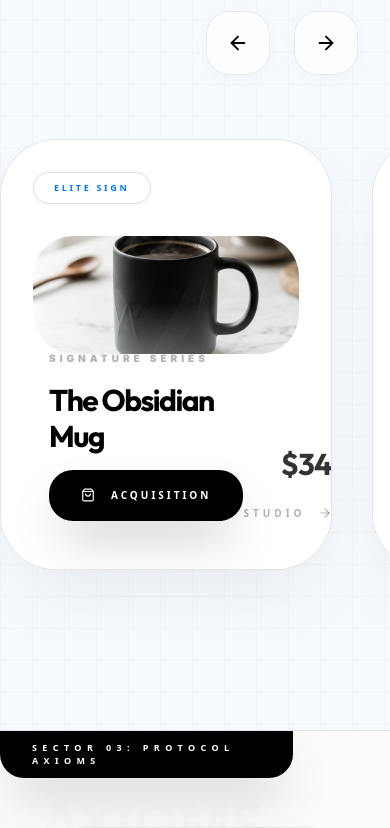
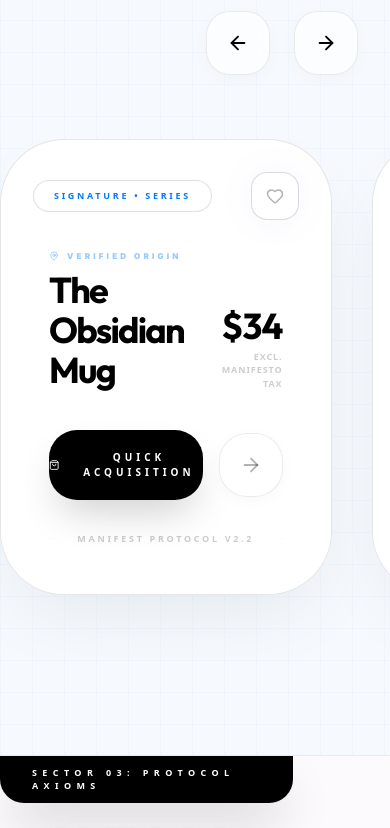
Before and after one commit to PavanKumar-HQ/Porul, a Next.js app: page / in a window 390 px wide. Shown: the part 4520-5348 px from the top of the page. Built offline with nearby package versions, Linux system fonts and the light colour scheme.

Commit message:
feat: expand product collection to 8 artifacts and improvise card architecture with technical spec reveals

```diff
--- a/src/components/sections/ProductShowcase.tsx
+++ b/src/components/sections/ProductShowcase.tsx
@@ -1,7 +1,7 @@
 "use client";
 
 import { motion, useScroll, useTransform } from "framer-motion";
-import { ArrowLeft, ArrowRight, Sparkles, Wand2, ShoppingBag, Eye, Heart, Star, ShieldCheck, Crown } from "lucide-react";
+import { ArrowLeft, ArrowRight, Sparkles, Wand2, ShoppingBag, Eye, Heart, Star, ShieldCheck, Crown, Cpu, MapPin } from "lucide-react";
 import Link from "next/link";
 import { products } from "@/data/products";
 import { useWishlist } from "@/context/WishlistContext";
@@ -19,7 +19,7 @@ export default function ProductShowcase() {
     offset: ["start end", "end start"]
   });
 
-  const yLabel = useTransform(scrollYProgress, [0, 1], [-100, 100]);
+  const yLabel = useTransform(scrollYProgress, [0, 1], [-150, 150]);
 
   const scrollLeft = () => {
     if (scrollRef.current) {
@@ -51,7 +51,7 @@ export default function ProductShowcase() {
       </motion.div>
 
       <div className="px-8 max-w-[1400px] mx-auto flex flex-col md:flex-row justify-between items-end mb-16 gap-12 relative z-10">
-        <div className="max-w-2xl">
+        <div className="max-w-2xl text-left">
           <motion.div
             initial={{ opacity: 0, x: -15 }}
             whileInView={{ opacity: 1, x: 0 }}
@@ -85,7 +85,7 @@ export default function ProductShowcase() {
         </div>
       </div>
 
-      {/* Product Scroller */}
+      {/* Improvised Product Scroller */}
       <div
         ref={scrollRef}
         className="flex gap-10 overflow-x-auto px-8 scrollbar-hide pb-16 snap-x snap-mandatory relative z-20"
@@ -97,23 +97,15 @@ export default function ProductShowcase() {
             whileInView={{ opacity: 1, scale: 1 }}
             viewport={{ once: true }}
             transition={{ delay: index * 0.1 }}
-            className="flex-shrink-0 w-[85vw] md:w-[450px] snap-start group"
+            className="flex-shrink-0 w-[85vw] md:w-[480px] snap-start group/p-card"
           >
-              <div className="relative aspect-[4/5.2] bg-white rounded-[56px] overflow-hidden border border-black/10 transition-all duration-1000 shadow-[0_32px_80px_-20px_rgba(0,0,0,0.08)] hover:shadow-2xl bg-white">
-                 <div className="absolute top-8 left-8 z-30">
-                    <div className="px-5 py-2 rounded-full glass-lvl-2 border-black/10 text-[9px] font-black uppercase tracking-[0.3em] text-accent-blue bg-white group-hover:bg-black group-hover:text-white transition-all duration-700">
-                       Elite Sign
+              <div className="relative aspect-[4/5.5] bg-white rounded-[64px] overflow-hidden border border-black/10 transition-all duration-1000 shadow-[0_32px_80px_-20px_rgba(0,0,0,0.08)] hover:shadow-[0_48px_120px_-20px_rgba(0,112,243,0.15)] bg-white group-hover/p-card:border-accent-blue/30">
+
+                 {/* Top Badge: Technical Label */}
+                 <div className="absolute top-8 left-8 right-8 z-30 flex justify-between items-center">
+                    <div className="px-5 py-2 rounded-2xl glass-lvl-2 border-black/10 text-[9px] font-black uppercase tracking-[0.3em] text-accent-blue bg-white group-hover/p-card:bg-black group-hover/p-card:text-white transition-all duration-700">
+                       {product.category.replace(' ', ' • ')}
                     </div>
-                 </div>
-
-                 <div className="absolute inset-x-8 top-24 bottom-1/2 flex items-center justify-center group-hover:scale-[1.08] transition-transform duration-1000 bg-[#F0F7FF]/30 rounded-[40px] overflow-hidden">
-                    <img
-                      src={product.image}
-                      alt={product.name}
-                      className="w-full h-full object-cover transition-opacity duration-1000 group-hover:opacity-100"
-                    />
-
-                    <div className="absolute top-6 right-6 flex flex-col gap-4 translate-x-16 opacity-0 group-hover:translate-x-0 group-hover:opacity-100 transition-all duration-500 z-30">
                     <button
                        onClick={() => isInWishlist(product.id) ? removeFromWishlist(product.id) : addToWishlist(product)}
                        className={`w-12 h-12 rounded-2xl glass-lvl-3 flex items-center justify-center shadow-xl border border-black/10 transition-all hover:scale-110 ${isInWishlist(product.id) ? 'text-red-500 bg-white' : 'text-black/30 hover:text-red-500 bg-white'}`}
@@ -121,30 +113,66 @@ export default function ProductShowcase() {
                        <Heart size={18} fill={isInWishlist(product.id) ? "currentColor" : "none"} />
                     </button>
                  </div>
+
+                 {/* Image Core with Fluid Reveal */}
+                 <div className="absolute inset-x-8 top-28 bottom-[35%] flex items-center justify-center rounded-[48px] overflow-hidden bg-gradient-to-br from-[#F0F7FF] to-white group-hover/p-card:scale-[1.02] transition-transform duration-1000">
+                    <img
+                      src={product.image}
+                      alt={product.name}
+                      className="w-full h-full object-cover transition-all duration-1000 group-hover/p-card:scale-110 group-hover/p-card:scale-105"
+                    />
+
+                    {/* Hover Technical Specs */}
+                    <div className="absolute inset-0 bg-black/60 backdrop-blur-xl opacity-0 group-hover/p-card:opacity-100 transition-opacity duration-700 flex flex-col items-center justify-center p-12 text-center text-white space-y-6">
+                       <Cpu size={32} className="text-accent-blue animate-pulse mb-2" />
+                       <p className="text-[10px] font-black uppercase tracking-[0.6em] text-white/40">Technical Specs</p>
+                       <div className="grid grid-cols-1 gap-4 w-full">
+                          {product.specs.slice(0,3).map(spec => (
+                             <div key={spec.label} className="flex justify-between items-center border-b border-white/10 pb-2">
+                                <span className="text-[9px] font-black uppercase tracking-widest text-white/30">{spec.label}</span>
+                                <span className="text-xs font-bold font-inter tracking-tight">{spec.value}</span>
+                             </div>
+                          ))}
+                       </div>
+                    </div>
                  </div>
 
-                 <div className="absolute inset-x-0 bottom-0 p-12 flex justify-between items-end bg-gradient-to-t from-white via-white/80 to-transparent">
-                    <div className="space-y-4">
-                      <div className="flex items-center gap-2">
-                        <span className="text-[10px] font-black text-black/30 uppercase tracking-[0.4em] font-inter">{product.category}</span>
+                 {/* Information Hub */}
+                 <div className="absolute inset-x-0 bottom-0 p-12 space-y-8 bg-white">
+                    <div className="flex justify-between items-end">
+                       <div className="space-y-2">
+                          <div className="flex items-center gap-2 text-accent-blue/40 group-hover/p-card:text-accent-blue transition-colors">
+                             <MapPin size={10} />
+                             <span className="text-[8px] font-black uppercase tracking-[0.4em] font-inter">Verified Origin</span>
                           </div>
-                      <h3 className="text-3xl md:text-4xl font-bold font-outfit tracking-tighter group-hover:text-accent-blue transition-colors text-black duration-700">{product.name}</h3>
+                          <h3 className="text-4xl font-bold font-outfit tracking-tighter text-black duration-700">{product.name}</h3>
+                       </div>
+                       <div className="text-right">
+                          <p className="text-4xl font-bold font-outfit text-black tracking-tight">${product.price.toFixed(0)}</p>
+                          <p className="text-[9px] font-black text-black/20 uppercase tracking-widest mt-1">Excl. Manifesto Tax</p>
+                       </div>
+                    </div>
+
+                    <div className="flex gap-4 items-center pt-2">
                        <button
                          onClick={() => addToCart(product, "", "Inter", "#000000")}
-                         className="px-8 py-4.5 rounded-[24px] bg-black text-white text-[10px] font-black uppercase tracking-[0.3em] flex items-center gap-4 hover:bg-accent-blue shadow-2xl active:scale-95 transition-all"
+                         className="flex-1 py-5 rounded-[28px] bg-black text-white text-[10px] font-black uppercase tracking-[0.4em] flex items-center justify-center gap-4 hover:bg-accent-blue shadow-[0_20px_40px_-10px_rgba(0,0,0,0.2)] active:scale-95 transition-all group/btn"
                        >
-                          <ShoppingBag size={14} />
-                          Acquisition
+                          <ShoppingBag size={14} className="group-hover/btn:rotate-12 transition-transform" />
+                          Quick Acquisition
                        </button>
-                    </div>
-                    <div className="text-right">
-                      <p className="text-3xl font-bold font-outfit text-black/80 tracking-tight">${product.price.toFixed(0)}</p>
                        <Link
                           href={`/shop/${product.id}`}
-                        className="text-[10px] font-black text-black/30 hover:text-accent-blue uppercase tracking-[0.4em] flex items-center justify-end gap-3 mt-6 group/link transition-colors"
+                          className="w-16 h-16 rounded-[28px] glass-lvl-1 border border-black/5 flex items-center justify-center hover:bg-black hover:text-white transition-all text-black/30"
                        >
-                        Studio <ArrowRight size={14} className="group-hover/link:translate-x-2 transition-transform" />
+                          <ArrowRight size={22} />
                        </Link>
+                    </div>
+
+                    <div className="flex items-center justify-center gap-6 opacity-20 group-hover/p-card:opacity-40 transition-opacity">
+                       <div className="h-px flex-1 bg-black/10" />
+                       <span className="text-[9px] font-black uppercase tracking-[0.3em]">Manifest Protocol v2.2</span>
+                       <div className="h-px flex-1 bg-black/10" />
                     </div>
                  </div>
               </div>
--- a/src/data/products.ts
+++ b/src/data/products.ts
@@ -88,5 +88,65 @@ export const products: Product[] = [
       { label: "Size", value: "A5 Heritage" },
       { label: "Binding", value: "Smyth Sewn" }
     ]
+  },
+  {
+    id: "atelier-glass-vessel",
+    name: "Atelier Glass Vessel",
+    price: 85.00,
+    category: "Special Artifact",
+    description: "A hand-blown glass sculpture designed for the modern sanctuary. Features a unique refractive signature that evolves with sunlight.",
+    image: "https://images.unsplash.com/photo-1581783898377-1c85bf937427?auto=format&fit=crop&q=80&w=800",
+    color: "from-cyan-100 to-blue-200",
+    materials: ["Borosilicate Glass", "Refractive Particles"],
+    specs: [
+        { label: "Height", value: "300mm" },
+        { label: "Refraction", value: "Elite Grade" },
+        { label: "Origin", value: "Venice, IT" }
+    ]
+  },
+  {
+    id: "heritage-leather-portfolio",
+    name: "Leather Portfolio",
+    price: 180.00,
+    category: "Signature Series",
+    description: "Full-grain vegetable-tanned leather portfolio meant to age with your career. A physical repository for your intellectual heirs.",
+    image: "https://images.unsplash.com/photo-1544816155-12df9643f363?auto=format&fit=crop&q=80&w=800",
+    color: "from-orange-900 to-amber-950",
+    materials: ["Vachetta Leather", "Brass Fixtures"],
+    specs: [
+        { label: "Weight", value: "1.2kg" },
+        { label: "Tanning", value: "Artisan Wood-Bark" },
+        { label: "Warranty", value: "Lifetime Tenure" }
+    ]
+  },
+  {
+    id: "manifest-tech-sleeve",
+    name: "Elite Tech Sleeve",
+    price: 65.00,
+    category: "Artifacts",
+    description: "Protective technical envelope with magnetic closure systems. Minimalist protection for your primary digital manifest.",
+    image: "https://images.unsplash.com/photo-1611186871348-b1aa696e5239?auto=format&fit=crop&q=80&w=800",
+    color: "from-zinc-100 to-zinc-400",
+    materials: ["Technical Felt", "Rare Earth Magnets"],
+    specs: [
+        { label: "Closure", value: "Solenoid Feedback" },
+        { label: "Padding", value: "EVA High-Density" },
+        { label: "Size", value: "14\"/16\" Universal" }
+    ]
+  },
+  {
+    id: "heritage-ink-pen",
+    name: "Identity Ink Pen",
+    price: 150.00,
+    category: "Special Artifact",
+    description: "Precision-balanced fountain pen with a titanium nib. Designed to manifest your handwriting into a permanent digital-standard ink signature.",
+    image: "https://images.unsplash.com/photo-1583485088034-697b5bc54ccd?auto=format&fit=crop&q=80&w=800",
+    color: "from-zinc-800 to-black",
+    materials: ["Titanium Nib", "Carbon Fiber Body"],
+    specs: [
+        { label: "Balance", value: "Perfect Center" },
+        { label: "Nib", value: "F-Fine Precision" },
+        { label: "Filling", value: "Vacuum Piston" }
+    ]
   }
 ];
```
Lines whose indentation alone changed are shown as unchanged.
